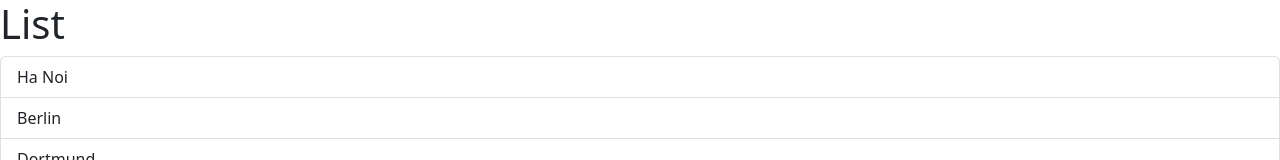
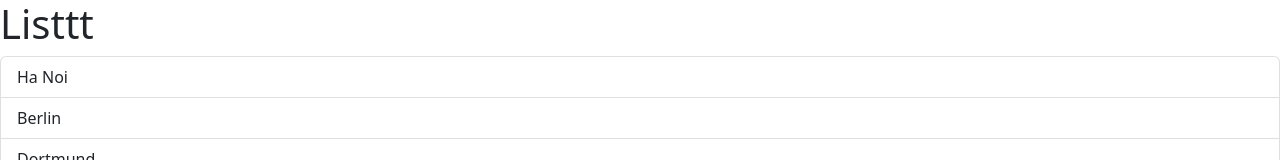
Before and after one commit to binhpham199x/react-ts-tutorial, a React (Vite) app: page / in a window 1280 px wide. Shown: the top 160 px of the page. Built offline with nearby package versions, Linux system fonts and the light colour scheme.

Commit message:
feat: add properties for ListGroup component

```diff
--- a/src/App.tsx
+++ b/src/App.tsx
@@ -1,10 +1,14 @@
 import ListGroup from "./components/ListGroup";
 
+function App() {
+   const items = ["Ha Noi", "Berlin", "Dortmund", "Köln", "Düsseldorf"];
 
-function App() {
-  return (
-      <ListGroup />
-  );
+   return (
+      <ListGroup
+         items={items}
+         heading="Listtt"
+      />
+   );
 }
 
-export default App
+export default App;
--- a/src/components/ListGroup.tsx
+++ b/src/components/ListGroup.tsx
@@ -1,13 +1,16 @@
 import { useState } from "react";
 
-function ListGroup() {
-   const items = ["Ha Noi", "Berlin", "Dortmund", "Köln", "Düsseldorf"];
+interface Props {
+   items: string[];
+   heading: string;
+}
 
+function ListGroup({ items, heading }: Props) {
    const [selectedIndex, setSelectedIndex] = useState(-1);
 
    return (
       <>
-         <h1>List</h1>
+         <h1>{heading}</h1>
 
          {items.length === 0 && <p> No item found</p>}
 
```
